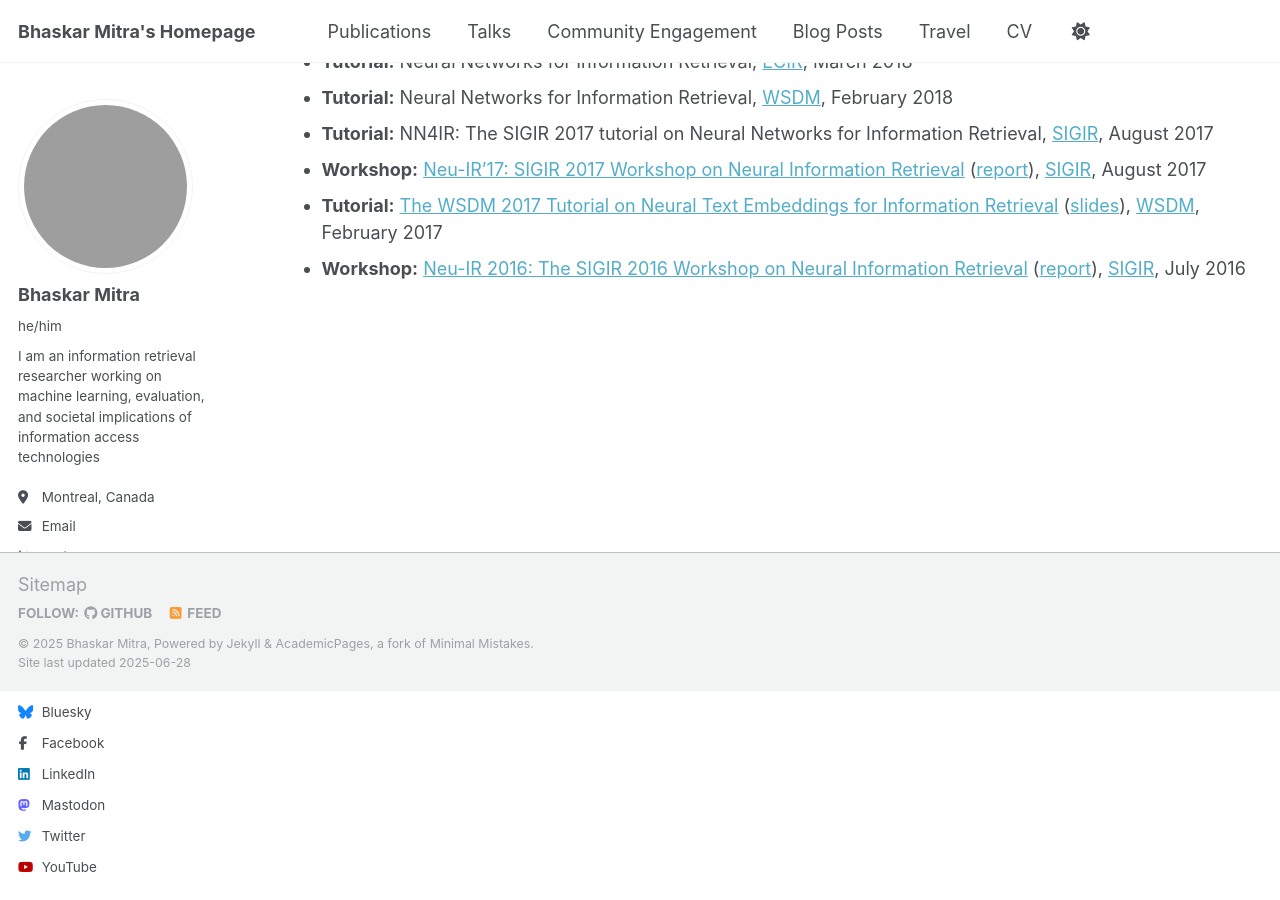
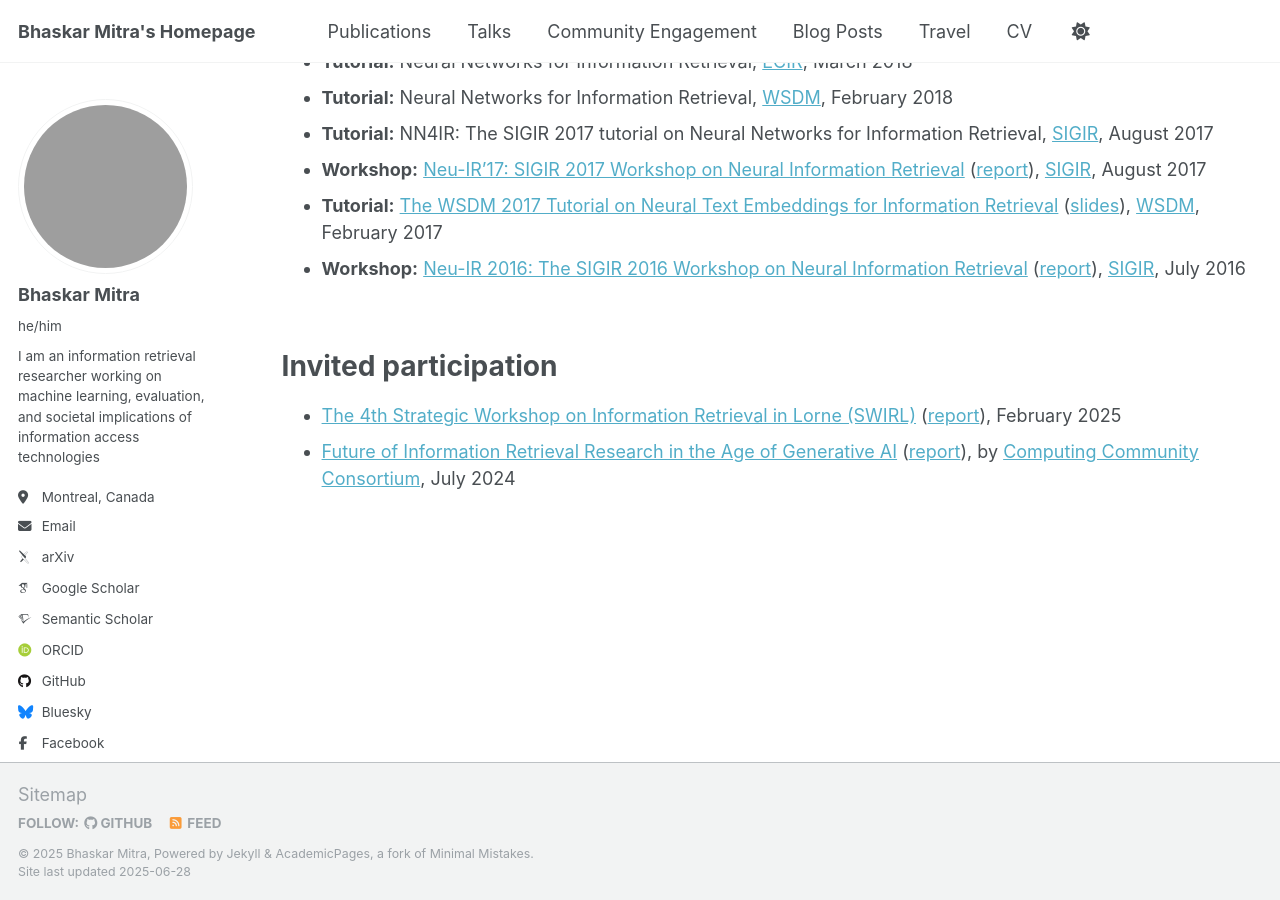
Before and after one commit to bhaskar-mitra/bhaskar-mitra.github.io, a Jekyll site: the page built from _pages/community.md, in a window 1280 px wide and 900 px high, scrolled down 1592 px. Built offline with Jekyll 4.4.1, drawn with Linux system fonts in a browser that asks for light colours; some web fonts are replaced; grey boxes are pictures that could not be loaded.

Commit message:
Update community.md

```diff
--- a/_pages/community.md
+++ b/_pages/community.md
@@ -53,3 +53,10 @@ Workshop, tutorial, and shared task organization
 * **Workshop:** [Neu-IR’17: SIGIR 2017 Workshop on Neural Information Retrieval](http://neu-ir.weebly.com/) ([report](https://sigir.org/wp-content/uploads/2018/01/p152.pdf)), [SIGIR](https://sigir.org/sigir2017/), August 2017
 * **Tutorial:** [The WSDM 2017 Tutorial on Neural Text Embeddings for Information Retrieval](https://www.microsoft.com/en-us/research/event/wsdm-2017-tutorial-neural-text-embeddings-information-retrieval/) ([slides](http://www.slideshare.net/BhaskarMitra3/neural-text-embeddings-for-information-retrieval-wsdm-2017)), [WSDM](http://www.wsdm-conference.org/2017/), February 2017
 * **Workshop:** [Neu-IR 2016: The SIGIR 2016 Workshop on Neural Information Retrieval](https://www.microsoft.com/en-us/research/event/neuir2016/) ([report](https://sigir.org/wp-content/uploads/2017/01/p096.pdf)), [SIGIR](https://sigir.org/sigir2016/), July 2016
+
+<br/>
+
+Invited participation
+======
+* [The 4th Strategic Workshop on Information Retrieval in Lorne (SWIRL)](https://sites.google.com/view/swirl2025/) ([report](https://bhaskar-mitra.github.io/files/SWIRL-2025-Preprint.pdf)), February 2025
+* [Future of Information Retrieval Research in the Age of Generative AI](https://cra.org/ccc/events/future-of-information-retrieval-research-in-the-age-of-generative-ai-ccc-visioning-workshop/) ([report](https://cra.org/ccc/wp-content/uploads/sites/2/2024/12/CCC-Report_-Future-of-Information-Retrieval-Research-in-the-Age-of-Generative-AI_FINAL.pdf)), by [Computing Community Consortium](https://cra.org/ccc/), July 2024
```
